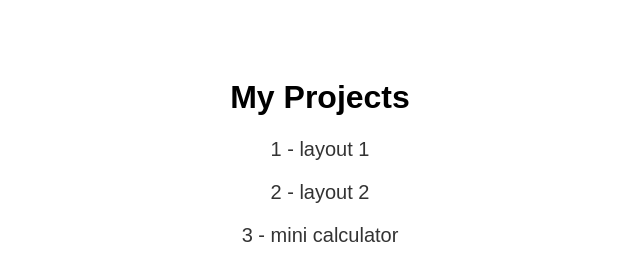
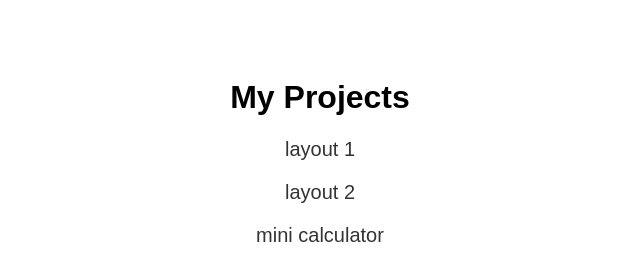
Before and after one commit to RdenX8/My-project, a plain HTML site: page index.html in a window 1280 px wide. Shown: the whole page, without its empty margins (320-960 px from the left). Drawn offline with Linux system fonts and the light colour scheme.

Commit message:
Update index.html

```diff
--- a/index.html
+++ b/index.html
@@ -11,9 +11,9 @@
 </head>
 <body>
   <h1>My Projects</h1>
-  <a href="layout 1/index.html" target="_blank">1 -  layout 1</a>
-  <a href="layout 2/index.html" target="_blank">2 -  layout 2</a>
-  <a href="mini calculator/index.html" target="_blank">3 -  mini calculator</a>
+  <a href="layout 1/index.html" target="_blank">layout 1</a>
+  <a href="layout 2/index.html" target="_blank">layout 2</a>
+  <a href="mini calculator/index.html" target="_blank">mini calculator</a>
 </body>
 
 </html>
```
